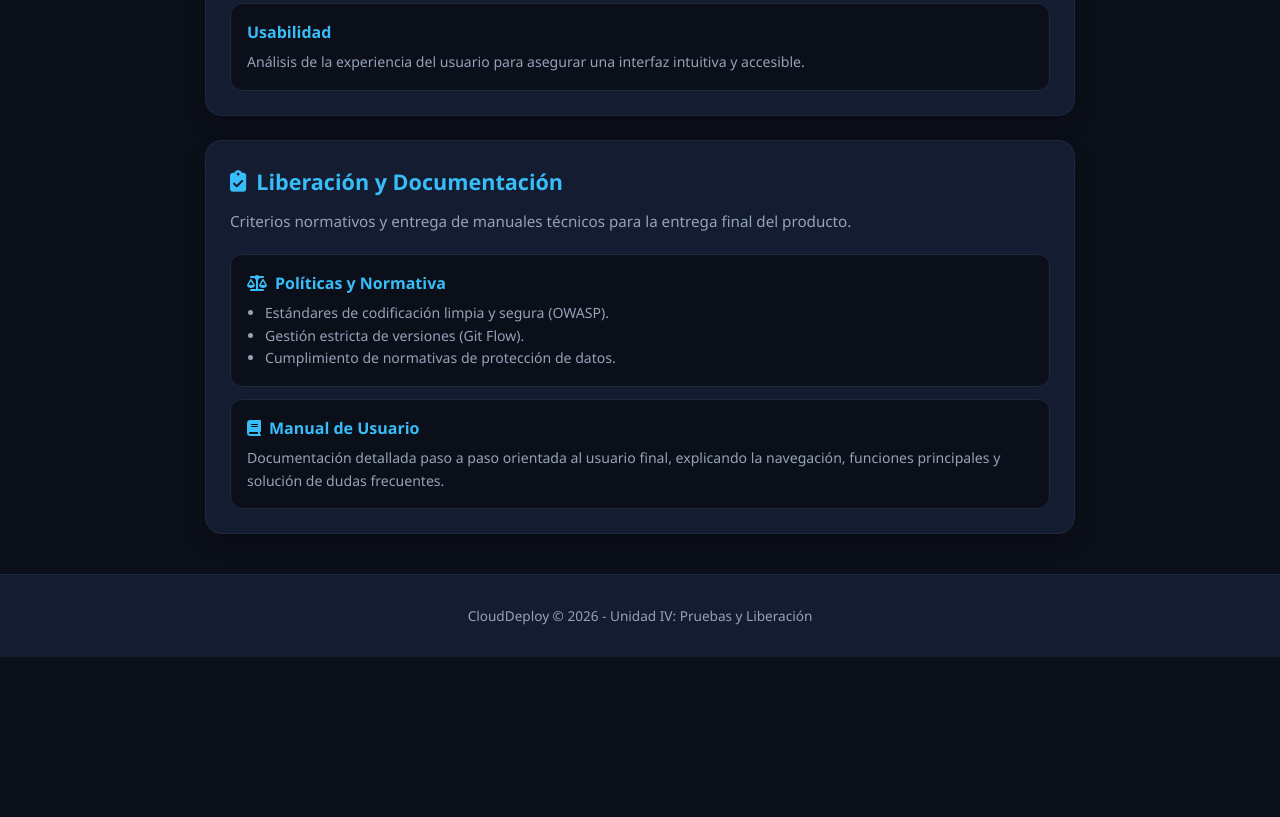
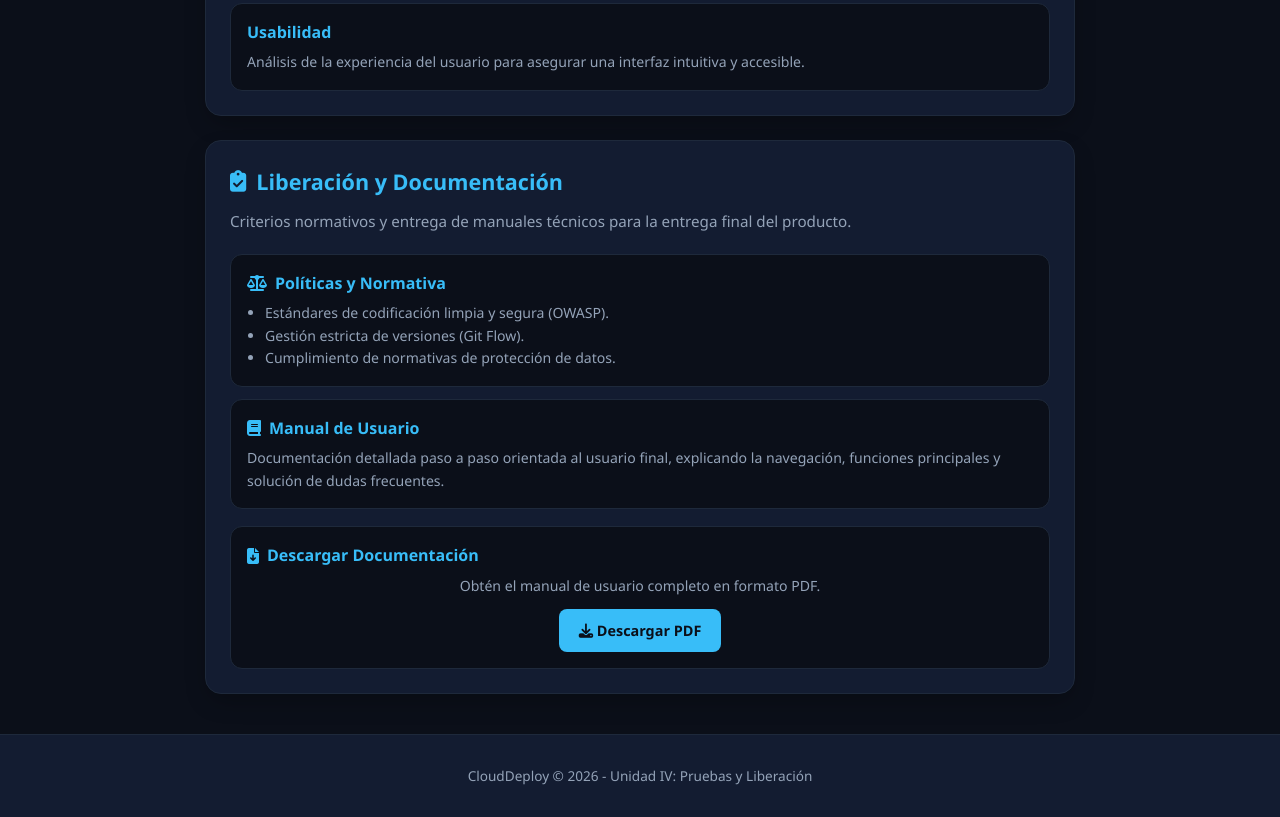
Before and after one commit to Odiiseo0/CloudDeploy, a plain HTML site: page index.html in a window 1280 px wide. Shown: the part 2127-2944 px from the top of the page. Before the commit the page ends 2784 px from the top, so only its background shows below. Drawn offline with Linux system fonts and the light colour scheme.

Commit message:
Integrate PDF download button for user manual
Added a new button for downloading the user manual in PDF format.

```diff
--- a/index.html
+++ b/index.html
@@ -383,6 +383,15 @@
                     <h4><i class="fa-solid fa-book"></i> Manual de Usuario</h4>
                     <p>Documentación detallada paso a paso orientada al usuario final, explicando la navegación, funciones principales y solución de dudas frecuentes.</p>
                 </div>
+
+                <!-- NUEVO BOTÓN INTEGRADO PARA DESCARGAR EL PDF -->
+                <div class="sub-item" style="text-align: center; margin-top: 5px;">
+                    <h4><i class="fa-solid fa-file-arrow-down"></i> Descargar Documentación</h4>
+                    <p style="margin-bottom: 12px;">Obtén el manual de usuario completo en formato PDF.</p>
+                    <a href="manual-usuario.pdf" download style="display: inline-block; background-color: var(--accent); color: var(--bg-color); padding: 10px 20px; border-radius: 8px; text-decoration: none; font-weight: 600; font-size: 0.9rem; transition: opacity 0.2s;">
+                        <i class="fa-solid fa-download"></i> Descargar PDF
+                    </a>
+                </div>
             </div>
         </section>
 
```
